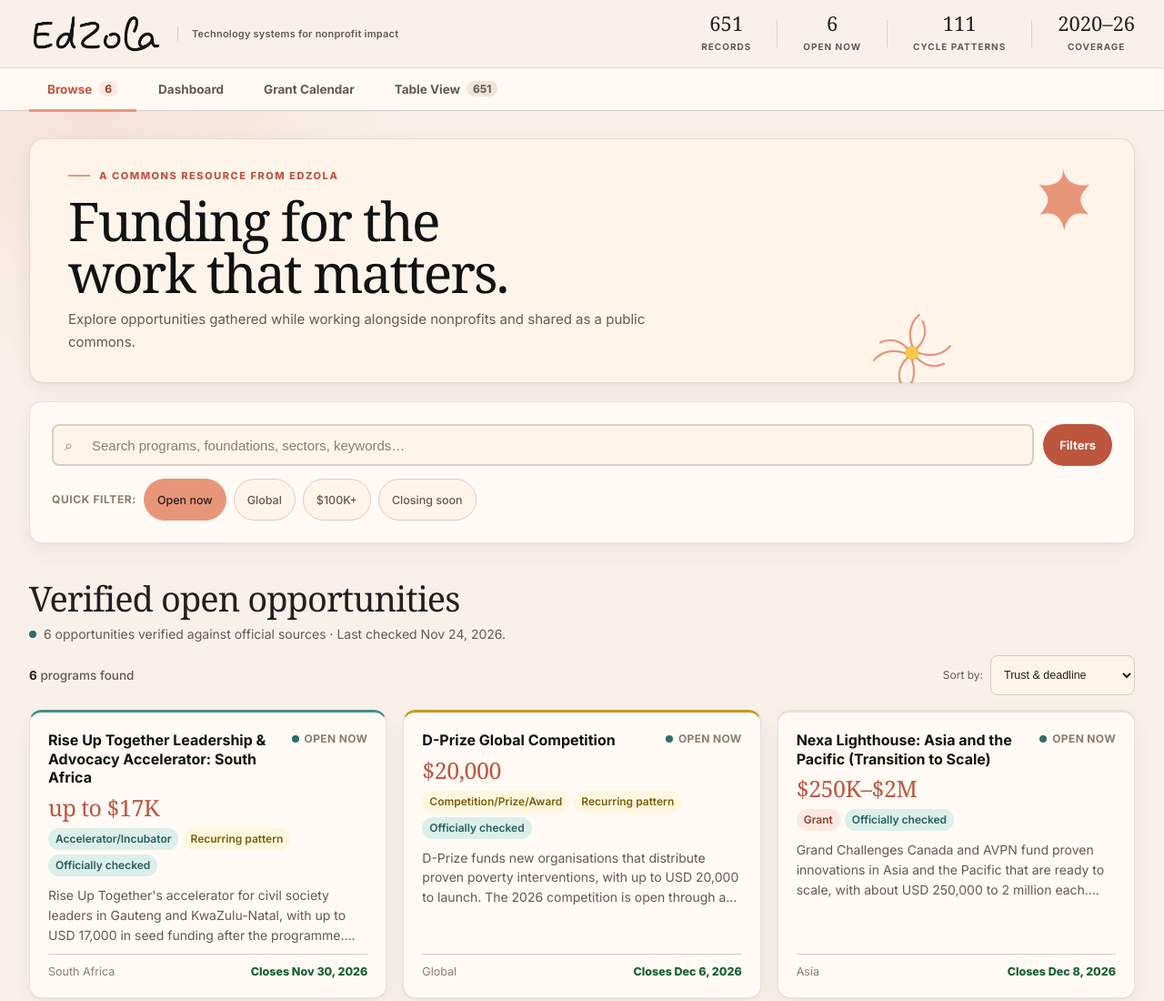
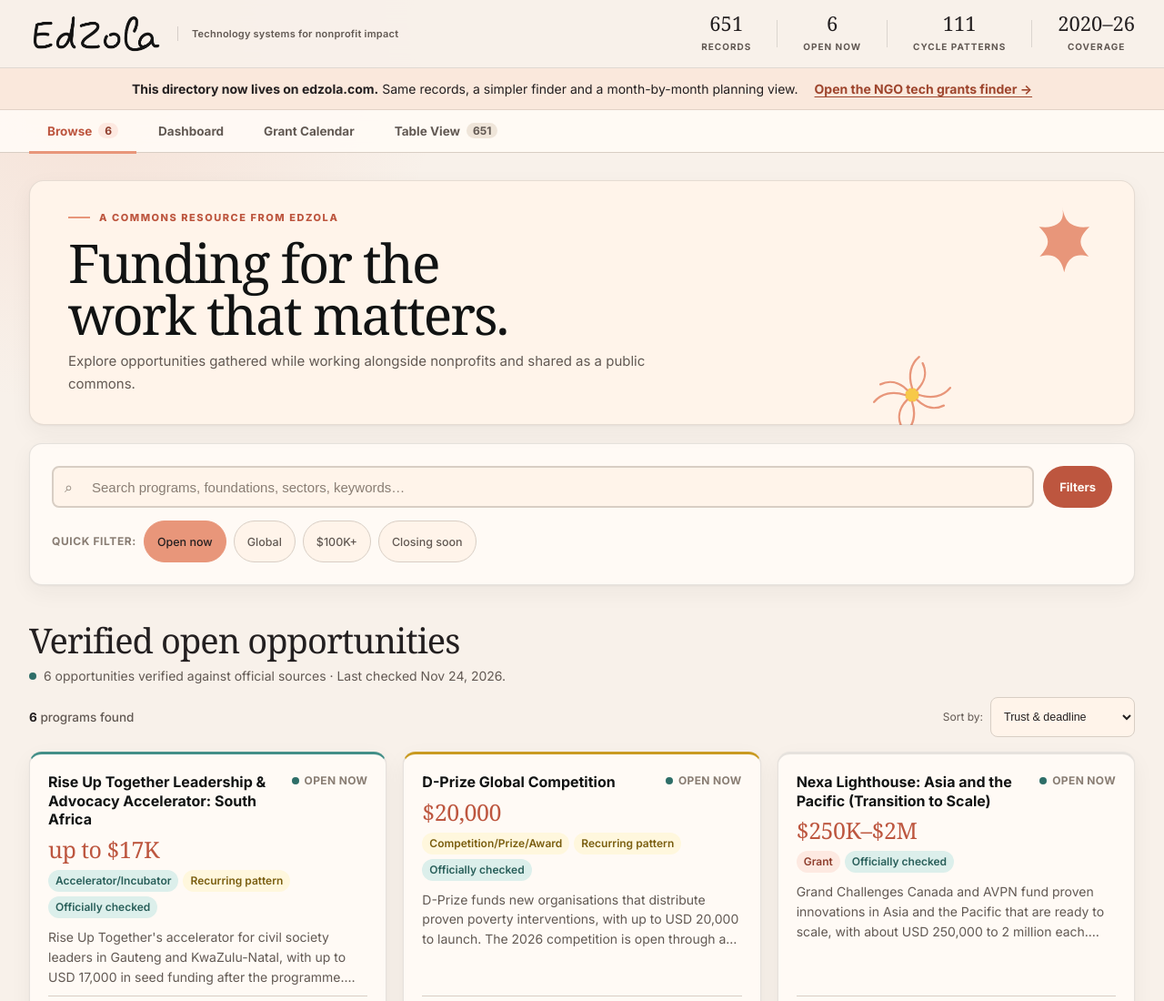
Before and after one commit to akshayedzola/ngotechgrants, a plain HTML site: page index.html in a window 1280 px wide. Shown: the top 1100 px of the page at 91% size. Drawn offline with Linux system fonts and the light colour scheme.

Commit message:
Point the directory at its edzola.com home and fix the Pages deploy
- Canonical and a banner point visitors to edzola.com/resources/ngo-tech-grants/. This site stays
  live: the edzola.com finder reads data/grants.json from it.
- Deploy: actions/deploy-pages@v5 cannot find artifacts from upload-pages-artifact@v3, so every
  deploy since 24 Nov failed and the live data is still the July version. Use v4.
- CONTRIBUTING and test-site.mjs record the data contract the edzola.com finder depends on.

Co-Authored-By: Claude Opus 5.5 <noreply@anthropic.com>
Claude-Session: https://claude.ai/code/session_01LqYwtdgELMqnykzQPTVXBM

```diff
--- a/index.html
+++ b/index.html
@@ -4,6 +4,8 @@
 <meta charset="UTF-8">
 <meta name="viewport" content="width=device-width, initial-scale=1.0">
 <title>EdZola | Tech Nonprofit Funding Playbook</title>
+<!-- The directory's home is now edzola.com; this GitHub Pages copy stays live as the data source and archive. -->
+<link rel="canonical" href="https://www.edzola.com/resources/ngo-tech-grants/">
 <meta name="description" content="A searchable directory of technology grants, fellowships, prizes, and accelerator programs for nonprofits and social impact teams worldwide.">
 <link rel="preconnect" href="https://fonts.googleapis.com">
 <link rel="preconnect" href="https://fonts.gstatic.com" crossorigin>
@@ -1756,6 +1758,10 @@ button:focus-visible, input:focus-visible, select:focus-visible, a:focus-visible
   .historical-path-actions { flex-direction: column; align-items: stretch; }
   .historical-path-actions .btn-primary, .historical-path-actions .btn-secondary { width: 100%; }
 }
+
+/* Points visitors to the directory's home on edzola.com. */
+.home-banner { display: flex; flex-wrap: wrap; align-items: center; justify-content: center; gap: 8px 18px; padding: 12px 20px; background: #fae8dc; color: #231f20; border-bottom: 1px solid rgba(35,31,32,.11); font-size: 14px; text-align: center; }
+.home-banner a { color: #9e452d; font-weight: 700; text-decoration: underline; text-underline-offset: 3px; }
 </style>
 </head>
 <body>
@@ -1792,6 +1798,11 @@ button:focus-visible, input:focus-visible, select:focus-visible, a:focus-visible
     </div>
   </div>
 </header>
+
+<aside class="home-banner" aria-label="New home for this directory">
+  <p><strong>This directory now lives on edzola.com.</strong> Same records, a simpler finder and a month-by-month planning view.</p>
+  <a href="https://www.edzola.com/resources/ngo-tech-grants/">Open the NGO tech grants finder →</a>
+</aside>
 
 <!-- ==================== TAB NAV ==================== -->
 <nav class="tab-nav" aria-label="Funding directory views" role="tablist">
--- a/scripts/test-site.mjs
+++ b/scripts/test-site.mjs
@@ -59,4 +59,10 @@ for (const id of ['hs-total', 'hs-recurring', 'k-recurring', 'hp-recurring', 'hp
   assert.match(app, new RegExp(`'${id}'`), `${id} must be set from the data in app.js`);
 }
 
+// edzola.com/resources/ngo-tech-grants/ reads data/grants.json from GitHub Pages. It needs these fields on every record.
+for (const grant of grants) {
+  for (const field of ['id', 'name', 'trust_state', 'opportunity_type']) assert.ok(grant[field], `${grant.id || grant.name}: ${field} is required by the edzola.com finder`);
+}
+assert.match(html, /rel="canonical" href="https:\/\/www\.edzola\.com\/resources\/ngo-tech-grants\/"/, 'the canonical must point at the edzola.com finder');
+
 console.log('Static site contract tests passed.');
```
Also changed, not shown: 2 other files.
